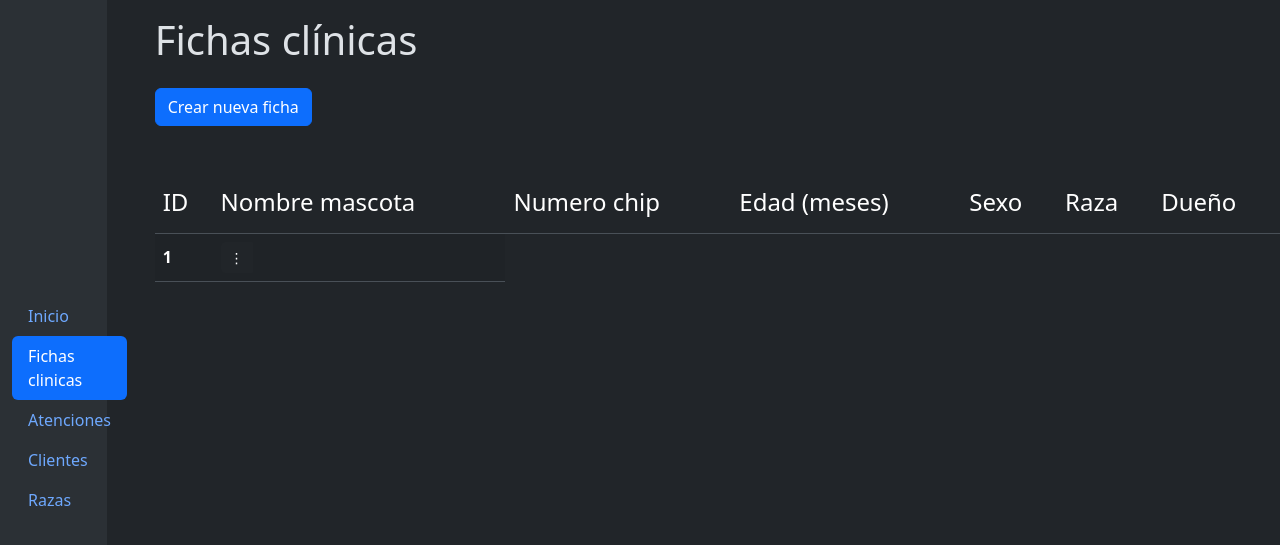
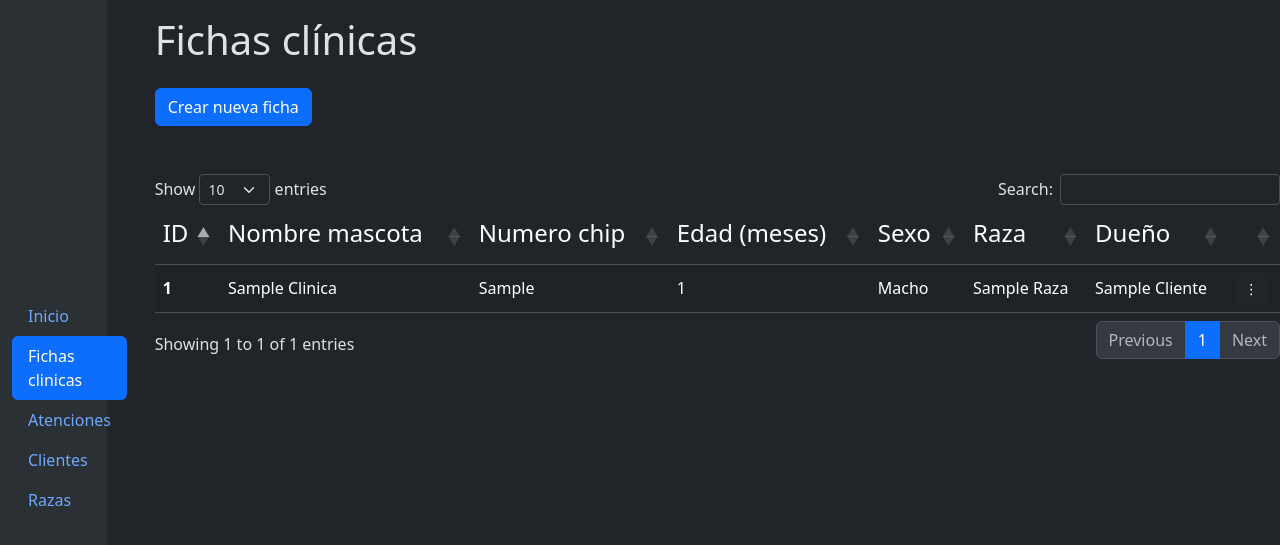
Before and after one commit to HowLonely/sistema-veterinaria, a Django app: page /fichas/ in a window 1280 px wide. Shown: the top 545 px of the page. Run offline with Django 4.2, Linux system fonts and the light colour scheme; tables that the repository leaves empty hold one stand-in row (values such as "Sample post"); some libraries are stand-ins or nearby versions.

Commit message:
Ficha clinica: Views/Forms actualizacion

```diff
--- a/clinica_veterinaria/settings.py
+++ b/clinica_veterinaria/settings.py
@@ -130,6 +130,9 @@ USE_TZ = True
 STATIC_URL = 'static/'
 STATICFILES_DIRS = [os.path.join(BASE_DIR, "static")]
 
+MEDIA_URL = '/media/'
+MEDIA_ROOT = os.path.join(BASE_DIR, 'media')
+
 # Default primary key field type
 # https://docs.djangoproject.com/en/4.2/ref/settings/#default-auto-field
 
--- a/clinica_veterinaria/urls.py
+++ b/clinica_veterinaria/urls.py
@@ -16,9 +16,14 @@ Including another URLconf
 """
 from django.contrib import admin
 from django.urls import path, include
-from veterinaria import views
+
+from django.conf import settings
+from django.conf.urls.static import static
 
 urlpatterns = [
     path('admin/', admin.site.urls),
     path('', include('veterinaria.urls')),
 ]
+
+if settings.DEBUG:
+    urlpatterns += static(settings.MEDIA_URL, document_root = settings.MEDIA_ROOT)
--- a/templates/veterinaria/clientes.html
+++ b/templates/veterinaria/clientes.html
@@ -8,7 +8,7 @@
 <link rel="stylesheet" href="{% static 'css/dataTables.bootstrap5.min.css' %}">
 <script src="{% static 'js/jquery.dataTables.min.js' %}"></script>
 <script src="{% static 'js/dataTables.bootstrap5.min.js' %}"></script>
-<script>$(document).ready( function () {$('#atencionesTable').DataTable();} );</script>
+<script>$(document).ready( function () {$('#clientesTable').DataTable();} );</script>
 {% endblock %}
 
 {% block clientes %}active" aria-current="page{% endblock %}
@@ -138,7 +138,7 @@
                   <button type="button" class="btn-close" data-bs-dismiss="modal" aria-label="Close"></button>
                 </div>
                 {% for mascota in mascotas %}
-                {% if mascota.id_dueno.rut == cliente.rut %}
+                {% if mascota.id_cliente.rut == cliente.rut %}
                 <div class="modal-body">
                   <div class="card" style="width: 18rem;">
                     <img src="../../{{mascota.url_imagen}}" class="card-img-top" alt="...">
--- a/templates/veterinaria/fichas.html
+++ b/templates/veterinaria/fichas_clinicas.html
@@ -32,13 +32,20 @@
             <th scope="col"><h4>Sexo</h4></th>
             <th scope="col"><h4>Raza</h4></th>
             <th scope="col"><h4>Dueño</h4></th>
+            <th scope="col"></th>
+
           </tr>
         </thead>
         <tbody>
             {% for ficha in fichas %}
             <tr class="align-middle">
               <th scope="row">{{ficha.id}}</th>
-
+              <td class="text-capitalize">{{ficha.nombre_mascota}}</td>
+              <td class="text-capitalize">{{ficha.num_chip}}</td>
+              <td class="text-capitalize">{{ficha.edad_meses}}</td>
+              <td class="text-capitalize">{{ ficha.sexo|yesno:"Macho,Hembra" }}</td>
+              <td class="text-capitalize">{{ficha.id_raza.nombre_raza}}</td>
+              <td class="text-capitalize">{{ficha.id_cliente.nombres}}</td>
               <td>
                 <div class="btn-group">
                   <button type="button" class="btn btn-dark btn-sm" data-bs-toggle="dropdown" aria-expanded="false">
@@ -47,12 +54,11 @@
                   <ul class="dropdown-menu dropdown-menu-end">
                     <li><a class="dropdown-item" type="button" href="{% url 'verFicha' ficha.id %}" >Editar Atención</a></li>
                     <li><a class="dropdown-item" type="button" data-bs-toggle="modal" data-bs-target="#atencion{{atencion.id_atencion}}">Ver Detalles</a></li>
-                    <li><a class="dropdown-item" type="button" href="{% url 'atencionDel' atencion.id_atencion %}">Eliminar Atención</a></li>
+                    <li><a class="dropdown-item" type="button" href="{% url 'fichaDel' ficha.id %}">Eliminar Atención</a></li>
                   </ul>
                 </div>
               </td>
             </tr>
-
             {% endfor %}
         </tbody>
       </table>
--- a/veterinaria/models.py
+++ b/veterinaria/models.py
@@ -1,4 +1,6 @@
+from datetime import timezone
 from django.db import models
+import os
 
 class TipoUsuario(models.Model):
     rol = models.CharField(max_length=95)
@@ -41,12 +43,22 @@ class Ficha_clinica(models.Model):
     num_chip = models.CharField(max_length=145, null=True)
     edad_meses = models.IntegerField(null=True)
     sexo = models.BooleanField(null=True)
-    url_imagen = models.CharField(max_length=145, null=True)
+
+    def generarRuta(instance, filename):
+        extension = os.path.splitext(filename)[1][1:]
+        ruta = 'mascotas'
+        fecha = timezone.now().strftime("%d%m%Y_%H%M%S")
+        nombre = "{}.{}".format(fecha, extension)
+        return os.path.join(ruta, nombre)
+
+    imagen = models.ImageField(upload_to=generarRuta, null=True, default='mascotas/mascota.png')
     id_raza = models.ForeignKey(Raza, on_delete=models.CASCADE, null=True)
     id_cliente = models.ForeignKey(Cliente, on_delete=models.CASCADE, null=True)
 
     def __str__(self):
         return self.nombre_mascota
+
+
 
 class Atencion(models.Model):
     id_mascota = models.ForeignKey(Ficha_clinica, on_delete=models.CASCADE, null=True)
--- a/veterinaria/urls.py
+++ b/veterinaria/urls.py
@@ -11,6 +11,11 @@ urlpatterns = [
     path('clienteDel/<int:cliente_id>/', views.eliminar_cliente, name='clienteDel'),
 
     path('fichas/', views.fichas, name='fichas'),
+    path('ficha/<int:ficha_id>/', views.ver_ficha, name='verFicha'),
+    path('fichaEdit/<int:ficha_id>/', views.editar_ficha, name='fichaEdit'),
+    path('fichaDel/<int:ficha_id>/', views.eliminar_ficha, name='fichaDel'),
+
+
 
     path('atenciones/', views.atenciones, name='atenciones'),
     path('atencion/<int:atencion_id>/', views.ver_atencion, name='verAtencion'),
--- a/veterinaria/views.py
+++ b/veterinaria/views.py
@@ -8,6 +8,7 @@ from veterinaria import models
 def inicio(req):
     return render(req, 'veterinaria/index.html')
 
+# ================ CLIENTES =====================
 def clientes(req):
     if req.method == 'POST':
         form = forms.ClienteForm(req.POST)
@@ -46,20 +47,45 @@ def eliminar_cliente(req, cliente_id):
 
     return render(req, 'veterinaria/clienteDel.html', {'cliente': cliente})
 
+
+# ================ FICHAS CLINICAS =====================
 def fichas(req):
     data = {
         'fichas': models.Ficha_clinica.objects.all(),
         'razas': models.Raza.objects.all(),
         'clientes': models.Cliente.objects.all(),
     }
-    return render(req, 'veterinaria/fichas.html', data)
+    return render(req, 'veterinaria/fichas_clinicas.html', data)
 
 def ver_ficha(req, ficha_id):
     ficha_clinica = get_object_or_404(models.Ficha_clinica, id_ficha=ficha_id)
     form = forms.AtencionForm(instance=ficha_clinica)
 
-    return render(req, 'veterinaria/atencion.html', {'form': form, 'ficha_clinica': ficha_clinica})
+    return render(req, 'veterinaria/ficha_clinica.html', {'form': form, 'ficha_clinica': ficha_clinica})
 
+def editar_ficha(req, ficha_id):
+    ficha_clinica = get_object_or_404(models.Ficha_clinica, id_atencion=ficha_id)
+
+    if req.method == 'POST':
+        form = forms.FichaForm(req.POST, instance=ficha_clinica)
+        if form.is_valid():
+            form.save()
+            return redirect('/fichas_clinicas/')
+    else:
+        form = forms.FichaForm(instance=ficha_clinica)
+    return render(req, 'veterinaria/ficha_clinica.html', {'form': form})
+
+def eliminar_ficha(req, ficha_id):
+    ficha_clinica = get_object_or_404(models.Ficha_clinica, id_ficha=ficha_id)
+
+    if req.method == 'POST':
+        ficha_clinica.delete()
+        return redirect('/fichas_clinicas/')
+
+    return render(req, 'veterinaria/ficha_clinicaDel.html', {'ficha_clinica': ficha_clinica})
+
+
+# ================ ATENCIONES =====================
 def atenciones(req):
     if req.method == 'POST':
         form = forms.AtencionForm(req.POST)
```
Also changed, not shown: veterinaria/forms.py (+17 -1 lines), templates/veterinaria/ficha_clinica.html (added), templates/veterinaria/ficha_clinicaDel.html (added), veterinaria/migrations/0004_remove_ficha_clinica_url_imagen_ficha_clinica_imagen.py (added).
